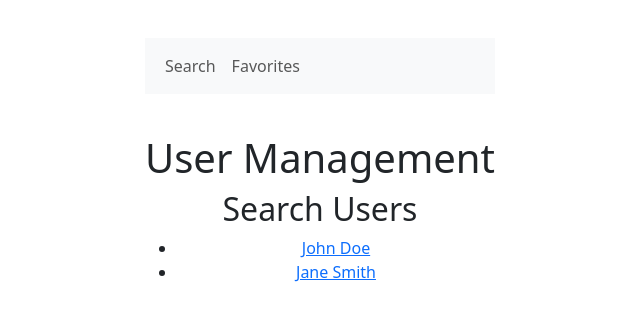
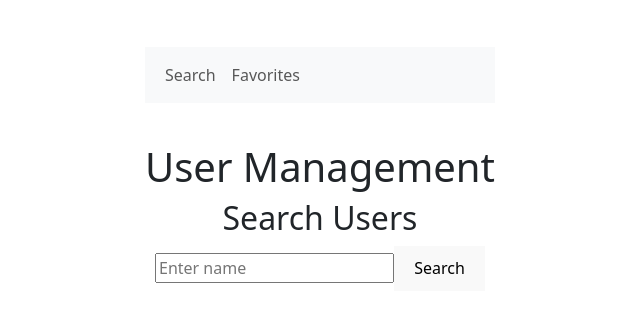
Before and after one commit to gabekole/QueryRouteStateDemo, a React (Vite) app: page / in a window 1280 px wide. Shown: the part 239-560 px from the top of the page, without its empty margins (320-960 px from the left). Built offline with nearby package versions, Linux system fonts and the light colour scheme.

Commit message:
All working, needs cleanup

```diff
--- a/src/App.jsx
+++ b/src/App.jsx
@@ -2,7 +2,8 @@ import React from 'react';
 import { BrowserRouter as Router, Route, Routes, Link } from 'react-router-dom';
 import { Provider } from 'react-redux';
 import store from './store';
-import Search from './Search';
+import SearchBox from './SearchBox';
+import SearchResults from './SearchResults';
 import UserDetails from './UserDetails';
 import Favorites from './Favorites';
 import 'bootstrap/dist/css/bootstrap.min.css';
@@ -30,7 +31,8 @@ function App() {
           <main className="text-center mt-4">
             <h1>User Management</h1>
             <Routes>
-              <Route path="/" element={<Search />} />
+              <Route path="/" element={<SearchBox />} />
+              <Route path="/search" element={<SearchResults />} />
               <Route path="/favorites" element={<Favorites />} />
               <Route path="/user/:id" element={<UserDetails />} />
             </Routes>
--- a/src/Favorites.jsx
+++ b/src/Favorites.jsx
@@ -1,6 +1,7 @@
 import React from 'react';
 import { useSelector, useDispatch } from 'react-redux';
 import { removeFavorite, addFavorite } from './slices/favoriteSlice';
+import { BrowserRouter as Router, Route, Routes, Link } from 'react-router-dom';
 
 function Favorites() {
   const favorite = useSelector(state => state.favorite.value);
--- /dev/null
+++ b/src/SearchBox.jsx
@@ -0,0 +1,29 @@
+import React, { useState } from 'react';
+import { useNavigate } from 'react-router-dom';
+
+function SearchBox() {
+  const [searchTerm, setSearchTerm] = useState('');
+  const navigate = useNavigate();
+
+  const handleSearch = (event) => {
+    event.preventDefault();
+    navigate(`/search?name=${encodeURIComponent(searchTerm)}`);
+  };
+
+  return (
+    <div>
+      <h2>Search Users</h2>
+      <form onSubmit={handleSearch}>
+        <input
+          type="text"
+          value={searchTerm}
+          onChange={(e) => setSearchTerm(e.target.value)}
+          placeholder="Enter name"
+        />
+        <button type="submit">Search</button>
+      </form>
+    </div>
+  );
+}
+
+export default SearchBox;
--- /dev/null
+++ b/src/SearchResults.jsx
@@ -0,0 +1,34 @@
+import React, { useState, useEffect } from 'react';
+import { Link, useLocation } from 'react-router-dom';
+import usersData from './users.json';
+
+function useQuery() {
+  return new URLSearchParams(useLocation().search);
+}
+
+function SearchResults() {
+  const query = useQuery();
+  const searchTerm = query.get('name') || '';
+  const [filteredUsers, setFilteredUsers] = useState([]);
+
+  useEffect(() => {
+    setFilteredUsers(
+      usersData.filter(user => user.name.toLowerCase().includes(searchTerm.toLowerCase()))
+    );
+  }, [searchTerm]);
+
+  return (
+    <div>
+      <h2>Search Results</h2>
+      <ul>
+        {filteredUsers.map(user => (
+          <li key={user.id}>
+            <Link to={`/user/${user.id}`}>{user.name}</Link>
+          </li>
+        ))}
+      </ul>
+    </div>
+  );
+}
+
+export default SearchResults;
```
Also changed, not shown: src/users.json (line endings or trailing spaces).
